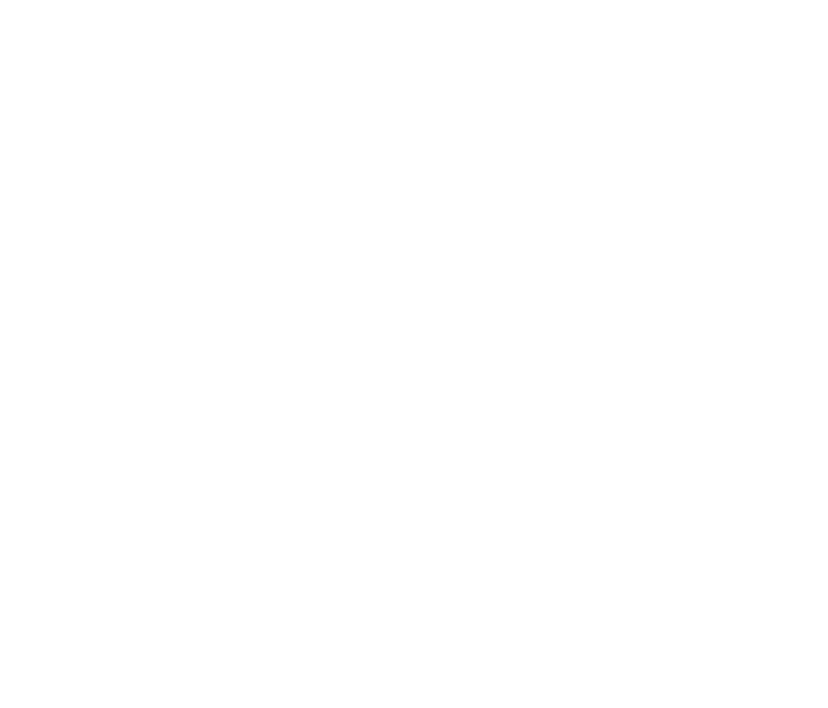
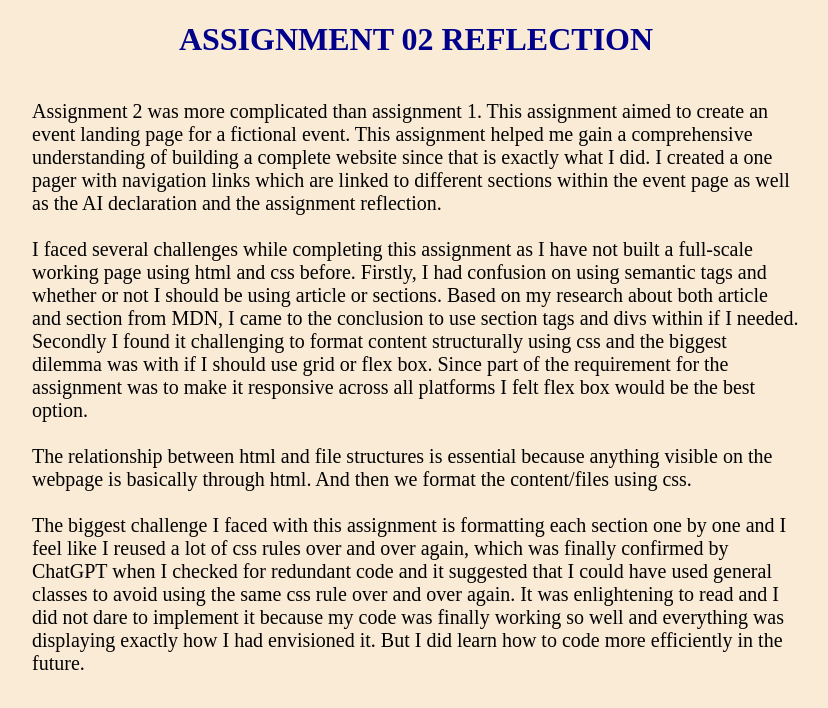
Before and after one commit to misraindra/comp1234-assignment2, a plain HTML site: page assignment2-reflection.html in a window 1280 px wide. Shown: the whole page, without its empty margins (224-1052 px from the left). Drawn offline with Linux system fonts and the light colour scheme.

Commit message:
changed path for favicon and updated reflection page

```diff
--- a/assignment2-reflection.html
+++ b/assignment2-reflection.html
@@ -0,0 +1,43 @@
+<!DOCTYPE html>
+<html lang="en">
+<head>
+    <meta charset="UTF-8">
+    <meta name="viewport" content="width=device-width, initial-scale=1.0">
+    <style>
+        body {
+            display: flex;
+            flex-direction: column;
+            justify-content: center;
+            align-items: center;
+            margin: 0 auto;
+            max-width: 60%;
+            max-height: 100vh;
+            background-color: antiquewhite;
+        }
+
+        h1 {
+            text-transform: uppercase;
+            color: darkblue;
+        }
+
+        p {
+            font-size: 20px;
+        }
+    </style>
+    <title>Assignment 2 - Reflection</title>
+</head>
+<body>
+        <h1>
+            Assignment 02 Reflection
+        </h1>
+        <p>
+            Assignment 2 was more complicated than assignment 1. This assignment aimed to create an event landing page for a fictional event. This assignment helped me gain a comprehensive understanding of building a complete website since that is exactly what I did. I created a one pager with navigation links which are linked to different sections within the event page as well as the AI declaration and the assignment reflection.
+            <br><br>
+            I faced several challenges while completing this assignment as I have not built a full-scale working page using html and css before. Firstly, I had confusion on using semantic tags and whether or not I should be using article or sections. Based on my research about both article and section from MDN, I came to the conclusion to use section tags and divs within if I needed. Secondly I found it challenging to format content structurally using css and the biggest dilemma was with if I should use grid or flex box. Since part of the requirement for the assignment was to make it responsive across all platforms I felt flex box would be the best option.
+            <br><br>
+            The relationship between html and file structures is essential because anything visible on the webpage is basically through html. And then we format the content/files using css.
+            <br><br>
+            The biggest challenge I faced with this assignment is formatting each section one by one and I feel like I reused a lot of css rules over and over again, which was finally confirmed by ChatGPT when I checked for redundant code and it suggested that I could have used general classes to avoid using the same css rule over and over again. It was enlightening to read and I did not dare to implement it because my code was finally working so well and everything was displaying exactly how I had envisioned it. But I did learn how to code more efficiently in the future.
+        </p>
+</body>
+</html>
--- a/index.html
+++ b/index.html
@@ -4,7 +4,7 @@
     <meta charset="UTF-8">
     <meta name="viewport" content="width=device-width, initial-scale=1.0">
     <title>Meet Your Alumni 2024</title>
-    <link rel="icon" href="\favicon.png">
+    <link rel="icon" href="favicon.png">
     <link href="https://fonts.googleapis.com/css2?family=Roboto:wght@400;700&display=swap" rel="stylesheet">
     <link rel="stylesheet" href="style.css">
 </head>
@@ -29,7 +29,7 @@
                 <li><a href="#testimonials">Testimonials</a></li>
                 <li><a href="#location">Location</a></li>
                 <li><a href="assignment2-reflection.html" target="_blank">Reflection</a></li>
-                <li><a href="aid.pdf" target="_blank">AI Declaration</a></li>
+                <li><a href="aud.pdf" target="_blank">AI Declaration</a></li>
             </ul>
         </nav>
     </div>
```
